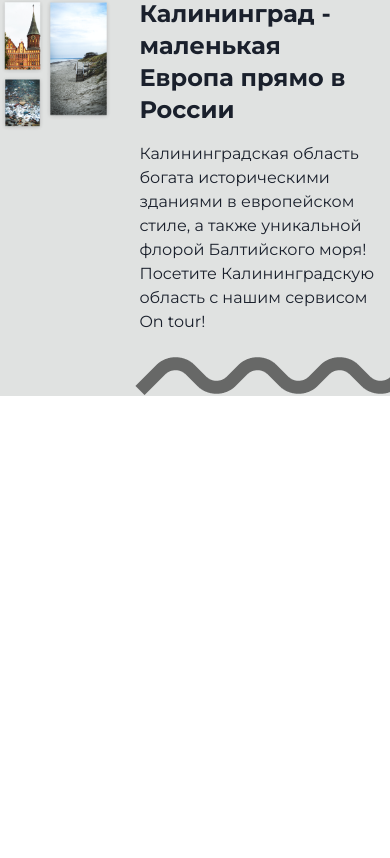
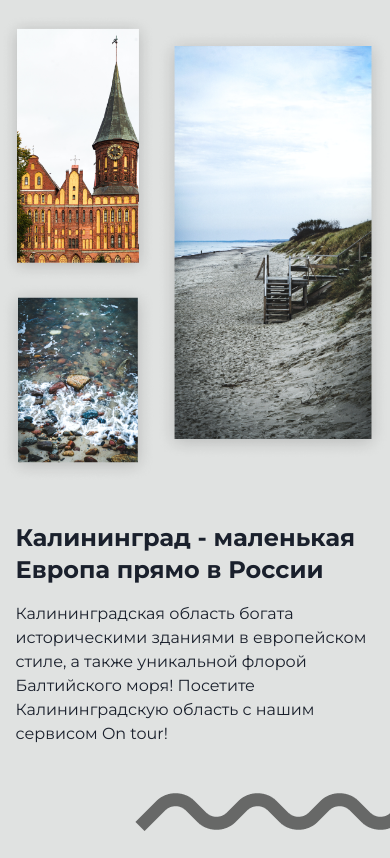
Before and after one commit to dashasch708/react-app, a React (Create React App) app: page / in a window 390 px wide. Shown: the part 846-1704 px from the top of the page. Before the commit the page ends 1242 px from the top, so only its background shows below. Built offline with nearby package versions, Linux system fonts and the light colour scheme.

Commit message:
♻️frame 1-2 desktop+mobile

```diff
--- a/src/components/Frame1.js
+++ b/src/components/Frame1.js
@@ -65,7 +65,7 @@ export default function Frame1() {
 
         <Flex w='100%' justifyContent='flex-end' top='90%'>
           <Box>
-            <Image src={line1} />
+            <Image src={line1} mb='1.5em' />
           </Box>
         </Flex>
       </Flex>
--- a/src/components/Frame2.js
+++ b/src/components/Frame2.js
@@ -12,14 +12,20 @@ export default function Frame2() {
   return (
     <Flex
       bgImage={{ base: 'none', lg: bgPic2 }}
+      h='122vh'
       backgroundSize='cover'
       backgroundColor={clr}
       direction='column'
     >
-      {/* Images */}
-      <Flex>
+      <Flex direction={{ base: 'column', lg: 'row' }}>
+        {/* Images */}
         <Flex>
-          <Flex direction='column' flex='2'>
+          <Flex
+            direction='column'
+            flex={{ base: '2', lg: 'none' }}
+            mt={{ base: '1em', lg: '1.5em' }}
+            ml={{ base: 'none', lg: '1.5em' }}
+          >
             <Box>
               <Image
                 maxH={{ base: 'unset', lg: '700px' }}
@@ -37,20 +43,22 @@ export default function Frame2() {
               />
             </Box>
           </Flex>
-          <Box flex={3}>
+          <Box flex={{ base: '3', lg: 'none' }}>
             <Image
               maxH={{ base: 'unset', lg: '700px' }}
+              mt={{ base: '2em', lg: '4em' }}
               src={pic21}
               dropShadow='0px 4px 30px rgba(0, 0, 0, 0.19)'
             />
           </Box>
         </Flex>
-        <Flex direction='column'>
-          <Flex
-            flexDirection='column'
-            alignItems={{ base: 'flex-start', lg: 'flex-end' }}
-            pl='10%'
-          >
+
+        {/* Text */}
+        <Flex
+          direction='column'
+          alignItems={{ base: 'flex-start', lg: 'flex-end' }}
+        >
+          <Flex flexDirection='column' pt={{ base: '10%', lg: '27%' }} px='4%'>
             <Heading size={{ base: 'lg', lg: '2xl' }}>
               Калининград - маленькая
             </Heading>
@@ -58,18 +66,26 @@ export default function Frame2() {
               Европа прямо в России
             </Heading>
           </Flex>
-          <Flex flexDirection='column' alignItems='flex-end' my={4} pl='10%'>
+          <Flex
+            flexDirection='column'
+            my={{ base: '1em', lg: '2em' }}
+            ml={{ base: 'none', lg: '30%' }}
+            px='4%'
+          >
             <Text fontSize={{ base: 'md', lg: 'xl' }}>
               Калининградская область богата историческими зданиями в
               европейском стиле, а также уникальной флорой Балтийского моря!
               Посетите Калининградскую область с нашим сервисом On tour!
             </Text>
           </Flex>
+          <Flex
+            w='100%'
+            justifyContent='flex-end'
+            mt={{ base: '1.5em', lg: '5em' }}
+          >
+            <Image src={line3} />
+          </Flex>
         </Flex>
-      </Flex>
-      <Spacer />
-      <Flex w='100%' justifyContent='flex-end'>
-        <Image src={line3} />
       </Flex>
     </Flex>
   )
--- a/src/screens/App.js
+++ b/src/screens/App.js
@@ -2,7 +2,7 @@ import { useEffect } from 'react'
 
 import Frame1 from '../components/Frame1'
 import Frame2 from '../components/Frame2'
-// import Frame3 from '../components/Frame3'
+import Frame3 from '../components/Frame3'
 // import Frame4 from '../components/Frame4'
 // import Frame5 from '../components/Frame5'
 // import Frame6 from '../components/Frame6'
@@ -17,9 +17,8 @@ function App() {
     <div className='App'>
       <Frame1 />
       <Frame2 />
-      {/*
       <Frame3 />
-      <Frame4 />
+      {/*<Frame4 />
       <Frame5 />
       <Frame6 />
       <Frame7 /> */}
```
